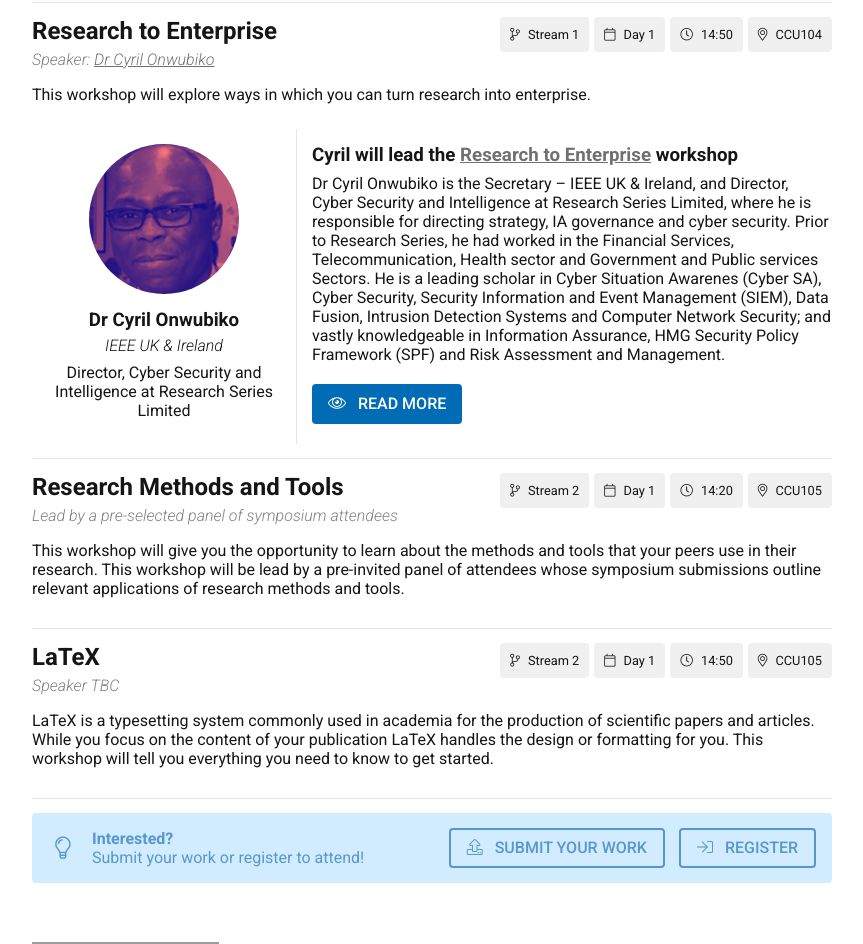
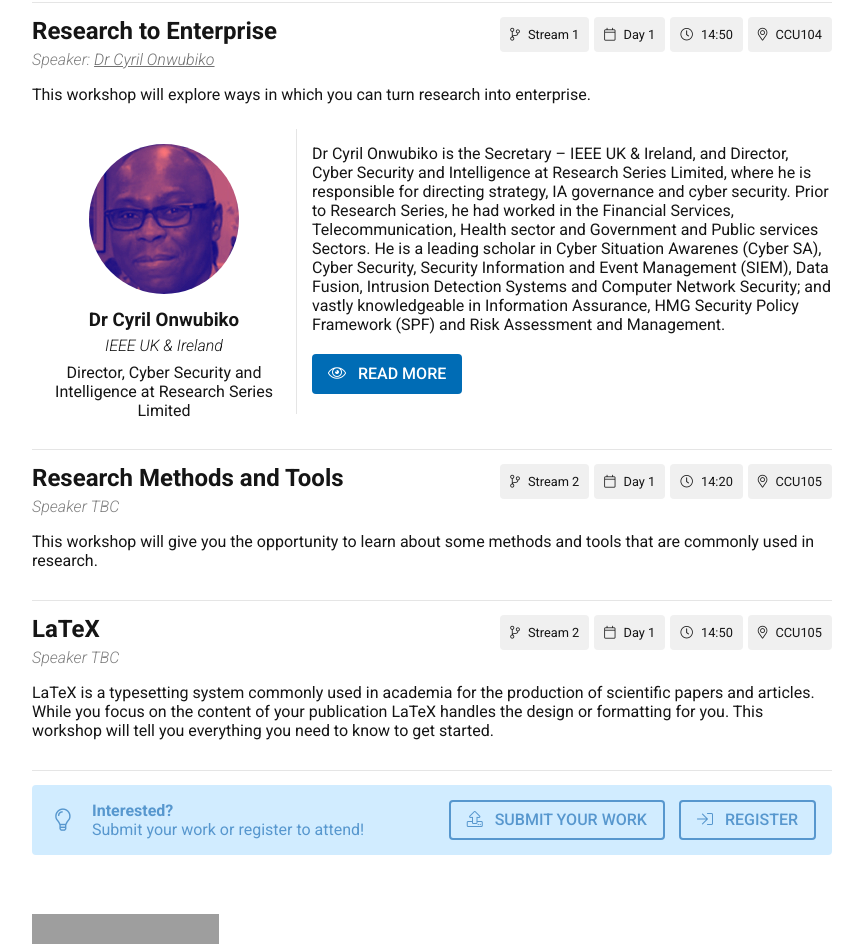
Before and after one commit to PButcher/uoc-ieee-symposium-website-2018, a website: page static/workshops/index.html in a window 1280 px wide. Shown: the part 1228-2172 px from the top of the page, without its empty margins (208-1071 px from the left). Drawn offline with nearby package versions, Linux system fonts and the light colour scheme; files that its build step writes are made by us from their sources; grey boxes are pictures that could not be loaded.

Commit message:
Updates research methods and tools workshop

```diff
--- a/static/workshops/index.html
+++ b/static/workshops/index.html
@@ -141,7 +141,6 @@
               <p>Director, Cyber Security and Intelligence at Research Series Limited</p>
             </div>
             <div class="grid__cell-8">
-              <h3>Cyril will lead the <a href="../workshops#3">Research to Enterprise</a> workshop</h3>
               <p>Dr Cyril Onwubiko is the Secretary – IEEE UK &amp; Ireland, and Director, Cyber Security and Intelligence at Research Series Limited, where he is responsible for directing strategy, IA governance and cyber security. Prior to Research Series, he had worked in the Financial Services, Telecommunication, Health sector and Government and Public services Sectors. He is a leading scholar in Cyber Situation Awarenes (Cyber SA), Cyber Security, Security Information and Event Management (SIEM), Data Fusion, Intrusion Detection Systems and Computer Network Security; and vastly knowledgeable in Information Assurance, HMG Security Policy Framework (SPF) and Risk Assessment and Management.</p>
               <a href="../speakers#2" class="button button__blue"><i class="fal fa-eye"></i> Read more</a>
             </div>
@@ -151,7 +150,7 @@
         <section>
           <div class="section__title">
             <h2>Research Methods and Tools</h2>
-            <p>Lead by a pre-selected panel of symposium attendees</p>
+            <p>Speaker TBC</p>
             <div class="section__title-tidbits">
               <span><i class="fal fa-code-branch"></i>Stream 2</span>
               <span><i class="fal fa-calendar"></i>Day 1</span>
@@ -159,7 +158,7 @@
               <span><i class="fal fa-map-marker-alt"></i>CCU105</span>
             </div>
           </div>
-          <p>This workshop will give you the opportunity to learn about the methods and tools that your peers use in their research. This workshop will be lead by a pre-invited panel of attendees whose symposium submissions outline relevant applications of research methods and tools.</p>
+          <p>This workshop will give you the opportunity to learn about some methods and tools that are commonly used in research.</p>
         </section>
         <a name="4"></a>
         <section>
```
